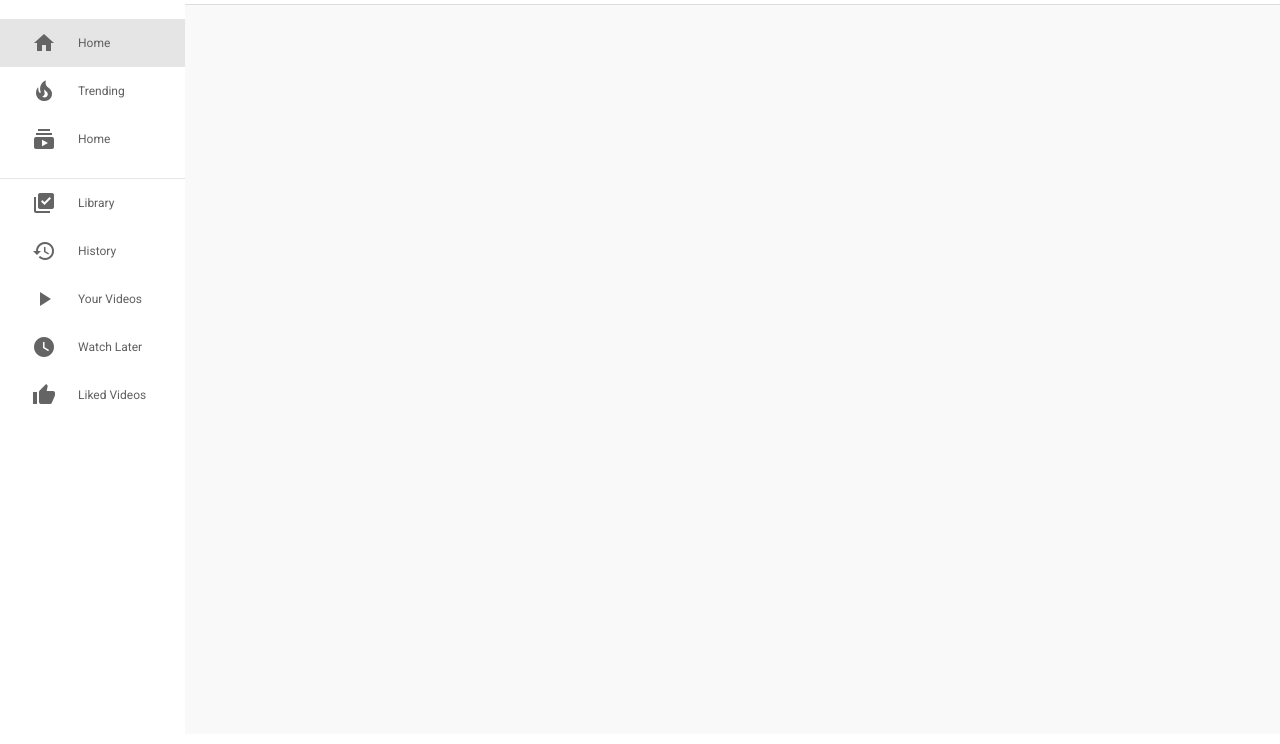
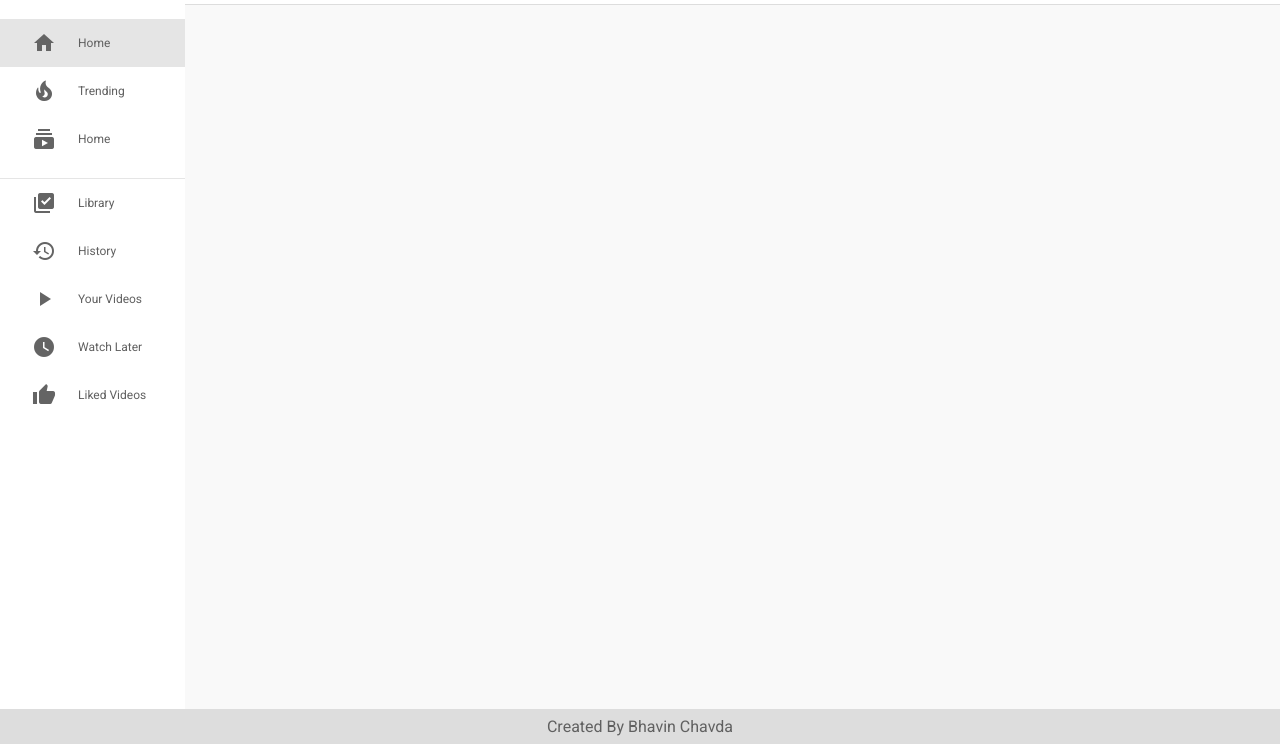
Before and after one commit to Bhavin823/Swag-Unboxing-YouTube-Channel-Clone, a plain HTML site: page index.html in a window 1280 px wide. Shown: the part 56-800 px from the top of the page. Drawn offline with Linux system fonts and the light colour scheme; no server answers.

Commit message:
add footer

```diff
--- a/index.html
+++ b/index.html
@@ -67,11 +67,14 @@
         </div>
         <div class="content">
             <div class="videos">
-
-
+                <!-- dynamic js snippet Video code added  -->
             </div>
         </div>
     </main>
+    <footer>
+        <a href="https://github.com/Bhavin823">Created By Bhavin Chavda</a>
+        </div>
+    </footer>
     <!-- Main Body End -->
     <script src="script.js"></script>
 </body>
```
